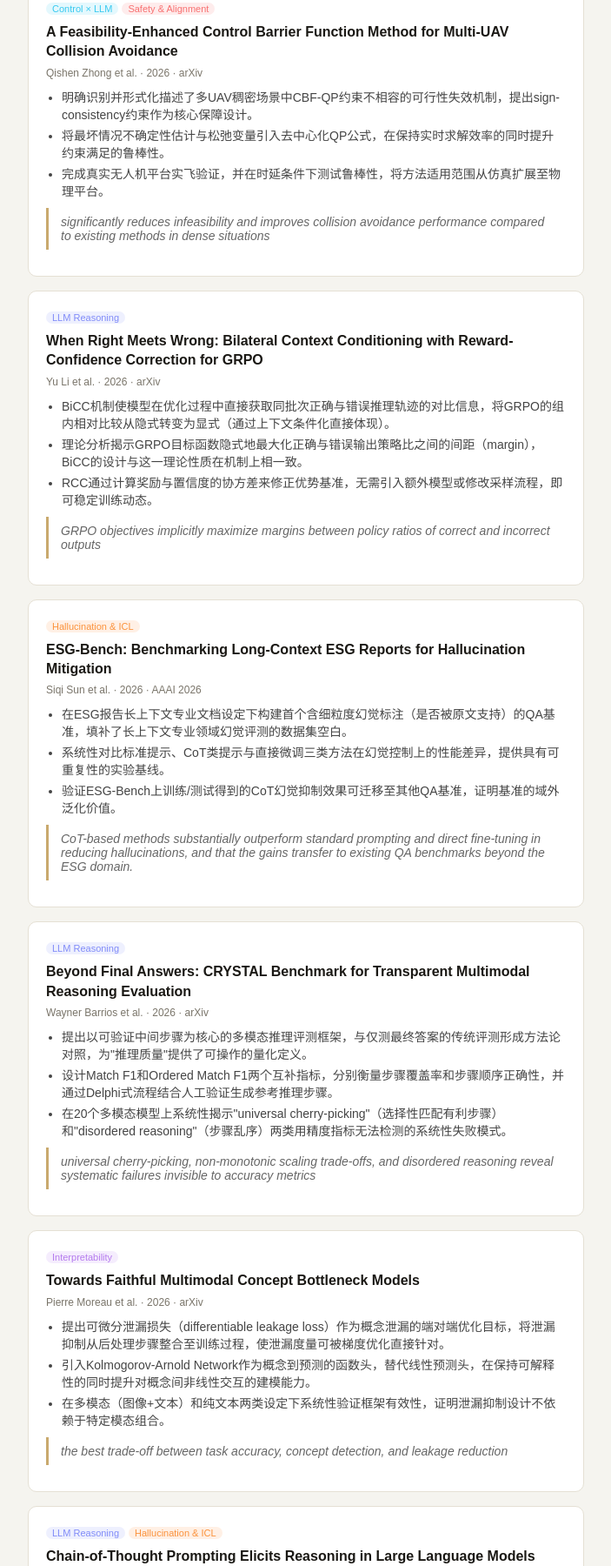
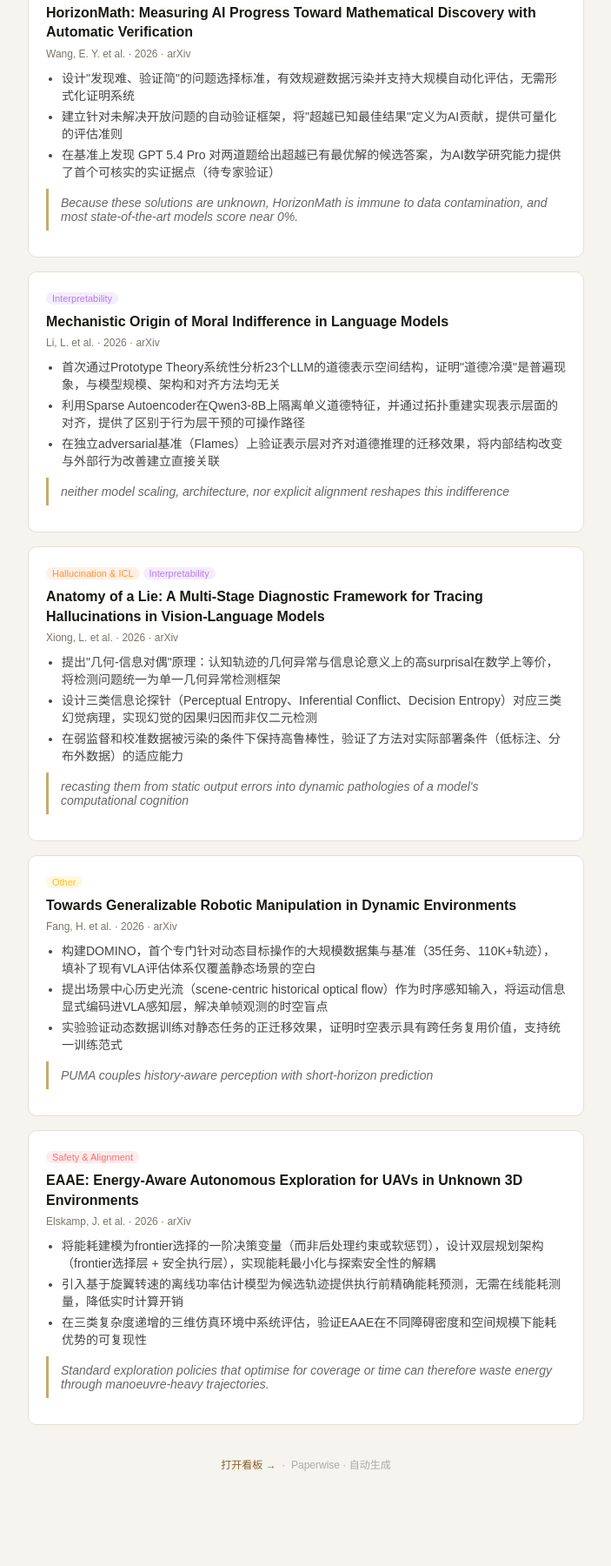
Before and after one commit to XTERY11/paper-intelligence, a plain HTML site: page email_preview.html in a window 1280 px wide. Shown: the part 298-2098 px from the top of the page at 87% size, without its empty margins (288-991 px from the left). After the commit the page ends 2039 px from the top, so only its background shows below. Drawn offline with Linux system fonts and the light colour scheme.

Commit message:
update: 2026-03-17 15:24

```diff
--- a/email_preview.html
+++ b/email_preview.html
@@ -7,91 +7,79 @@
   <!-- Header -->
   <div style="background:#1a1814;border-radius:12px;padding:24px 28px;margin-bottom:20px;color:#fff">
     <div style="font-size:20px;font-weight:600">Paper Intelligence <span style="opacity:.5;font-size:14px">学术情报</span></div>
-    <div style="font-size:13px;opacity:.6;margin-top:4px">2026-03-16 · 每日摘要</div>
+    <div style="font-size:13px;opacity:.6;margin-top:4px">2026-03-17 · 每日摘要</div>
   </div>
 
   <!-- Greeting -->
   <div style="background:#fff;border-radius:10px;padding:18px 22px;margin-bottom:16px;
               border-left:4px solid #c9a96e;font-size:15px;color:#444">
-    论文海里捞出几颗明珠， 今日新增 <strong style="color:#8b5e2a">6</strong> 篇论文。
+    论文海里捞出几颗明珠， 今日新增 <strong style="color:#8b5e2a">5</strong> 篇论文。
   </div>
 
   <!-- Topic summary -->
-  <div style="margin-bottom:16px"><span style="display:inline-block;margin:2px 4px;padding:2px 10px;border-radius:12px;background:#818cf8;color:#fff;font-size:12px">LLM Reasoning (3)</span><span style="display:inline-block;margin:2px 4px;padding:2px 10px;border-radius:12px;background:#b57bee;color:#fff;font-size:12px">Interpretability (1)</span><span style="display:inline-block;margin:2px 4px;padding:2px 10px;border-radius:12px;background:#38c9f0;color:#fff;font-size:12px">Control × LLM (1)</span><span style="display:inline-block;margin:2px 4px;padding:2px 10px;border-radius:12px;background:#fb923c;color:#fff;font-size:12px">Hallucination & ICL (2)</span><span style="display:inline-block;margin:2px 4px;padding:2px 10px;border-radius:12px;background:#f87171;color:#fff;font-size:12px">Safety & Alignment (1)</span></div>
+  <div style="margin-bottom:16px"><span style="display:inline-block;margin:2px 4px;padding:2px 10px;border-radius:12px;background:#818cf8;color:#fff;font-size:12px">LLM Reasoning (1)</span><span style="display:inline-block;margin:2px 4px;padding:2px 10px;border-radius:12px;background:#b57bee;color:#fff;font-size:12px">Interpretability (2)</span><span style="display:inline-block;margin:2px 4px;padding:2px 10px;border-radius:12px;background:#fb923c;color:#fff;font-size:12px">Hallucination & ICL (1)</span><span style="display:inline-block;margin:2px 4px;padding:2px 10px;border-radius:12px;background:#f87171;color:#fff;font-size:12px">Safety & Alignment (1)</span><span style="display:inline-block;margin:2px 4px;padding:2px 10px;border-radius:12px;background:#fbbf24;color:#fff;font-size:12px">Other (1)</span></div>
 
   <!-- Paper cards -->
 
         <div style="background:#fff;border:1px solid #e5e0d4;border-radius:10px;
                     padding:20px;margin-bottom:16px">
-          <div style="margin-bottom:8px"><span style="font-size:11px;padding:1px 7px;border-radius:10px;background:#38c9f022;color:#38c9f0;margin-right:4px">Control × LLM</span><span style="font-size:11px;padding:1px 7px;border-radius:10px;background:#f8717122;color:#f87171;margin-right:4px">Safety & Alignment</span></div>
+          <div style="margin-bottom:8px"><span style="font-size:11px;padding:1px 7px;border-radius:10px;background:#818cf822;color:#818cf8;margin-right:4px">LLM Reasoning</span></div>
           <h3 style="margin:0 0 6px;font-size:16px;color:#1a1814;line-height:1.4">
-            <a href="#" style="color:#1a1814;text-decoration:none">A Feasibility-Enhanced Control Barrier Function Method for Multi-UAV Collision Avoidance</a>
+            <a href="#" style="color:#1a1814;text-decoration:none">HorizonMath: Measuring AI Progress Toward Mathematical Discovery with Automatic Verification</a>
           </h3>
           <div style="font-size:12px;color:#7a756a;margin-bottom:10px">
-            Qishen Zhong et al. · 2026 · arXiv
+            Wang, E. Y. et al. · 2026 · arXiv
           </div>
-          <ul style="margin:8px 0;padding-left:18px"><li style="margin:4px 0;font-size:14px;color:#444">明确识别并形式化描述了多UAV稠密场景中CBF-QP约束不相容的可行性失效机制，提出sign-consistency约束作为核心保障设计。</li><li style="margin:4px 0;font-size:14px;color:#444">将最坏情况不确定性估计与松弛变量引入去中心化QP公式，在保持实时求解效率的同时提升约束满足的鲁棒性。</li><li style="margin:4px 0;font-size:14px;color:#444">完成真实无人机平台实飞验证，并在时延条件下测试鲁棒性，将方法适用范围从仿真扩展至物理平台。</li></ul>
-          <blockquote style="margin:10px 0;padding:8px 14px;border-left:3px solid #c9a96e;font-style:italic;color:#666;font-size:14px">significantly reduces infeasibility and improves collision avoidance performance compared to existing methods in dense situations</blockquote>
-        </div>
-        <div style="background:#fff;border:1px solid #e5e0d4;border-radius:10px;
-                    padding:20px;margin-bottom:16px">
-          <div style="margin-bottom:8px"><span style="font-size:11px;padding:1px 7px;border-radius:10px;background:#818cf822;color:#818cf8;margin-right:4px">LLM Reasoning</span></div>
-          <h3 style="margin:0 0 6px;font-size:16px;color:#1a1814;line-height:1.4">
-            <a href="#" style="color:#1a1814;text-decoration:none">When Right Meets Wrong: Bilateral Context Conditioning with Reward-Confidence Correction for GRPO</a>
-          </h3>
-          <div style="font-size:12px;color:#7a756a;margin-bottom:10px">
-            Yu Li et al. · 2026 · arXiv
-          </div>
-          <ul style="margin:8px 0;padding-left:18px"><li style="margin:4px 0;font-size:14px;color:#444">BiCC机制使模型在优化过程中直接获取同批次正确与错误推理轨迹的对比信息，将GRPO的组内相对比较从隐式转变为显式（通过上下文条件化直接体现）。</li><li style="margin:4px 0;font-size:14px;color:#444">理论分析揭示GRPO目标函数隐式地最大化正确与错误输出策略比之间的间距（margin），BiCC的设计与这一理论性质在机制上相一致。</li><li style="margin:4px 0;font-size:14px;color:#444">RCC通过计算奖励与置信度的协方差来修正优势基准，无需引入额外模型或修改采样流程，即可稳定训练动态。</li></ul>
-          <blockquote style="margin:10px 0;padding:8px 14px;border-left:3px solid #c9a96e;font-style:italic;color:#666;font-size:14px">GRPO objectives implicitly maximize margins between policy ratios of correct and incorrect outputs</blockquote>
-        </div>
-        <div style="background:#fff;border:1px solid #e5e0d4;border-radius:10px;
-                    padding:20px;margin-bottom:16px">
-          <div style="margin-bottom:8px"><span style="font-size:11px;padding:1px 7px;border-radius:10px;background:#fb923c22;color:#fb923c;margin-right:4px">Hallucination & ICL</span></div>
-          <h3 style="margin:0 0 6px;font-size:16px;color:#1a1814;line-height:1.4">
-            <a href="#" style="color:#1a1814;text-decoration:none">ESG-Bench: Benchmarking Long-Context ESG Reports for Hallucination Mitigation</a>
-          </h3>
-          <div style="font-size:12px;color:#7a756a;margin-bottom:10px">
-            Siqi Sun et al. · 2026 · AAAI 2026
-          </div>
-          <ul style="margin:8px 0;padding-left:18px"><li style="margin:4px 0;font-size:14px;color:#444">在ESG报告长上下文专业文档设定下构建首个含细粒度幻觉标注（是否被原文支持）的QA基准，填补了长上下文专业领域幻觉评测的数据集空白。</li><li style="margin:4px 0;font-size:14px;color:#444">系统性对比标准提示、CoT类提示与直接微调三类方法在幻觉控制上的性能差异，提供具有可重复性的实验基线。</li><li style="margin:4px 0;font-size:14px;color:#444">验证ESG-Bench上训练/测试得到的CoT幻觉抑制效果可迁移至其他QA基准，证明基准的域外泛化价值。</li></ul>
-          <blockquote style="margin:10px 0;padding:8px 14px;border-left:3px solid #c9a96e;font-style:italic;color:#666;font-size:14px">CoT-based methods substantially outperform standard prompting and direct fine-tuning in reducing hallucinations, and that the gains transfer to existing QA benchmarks beyond the ESG domain.</blockquote>
-        </div>
-        <div style="background:#fff;border:1px solid #e5e0d4;border-radius:10px;
-                    padding:20px;margin-bottom:16px">
-          <div style="margin-bottom:8px"><span style="font-size:11px;padding:1px 7px;border-radius:10px;background:#818cf822;color:#818cf8;margin-right:4px">LLM Reasoning</span></div>
-          <h3 style="margin:0 0 6px;font-size:16px;color:#1a1814;line-height:1.4">
-            <a href="#" style="color:#1a1814;text-decoration:none">Beyond Final Answers: CRYSTAL Benchmark for Transparent Multimodal Reasoning Evaluation</a>
-          </h3>
-          <div style="font-size:12px;color:#7a756a;margin-bottom:10px">
-            Wayner Barrios et al. · 2026 · arXiv
-          </div>
-          <ul style="margin:8px 0;padding-left:18px"><li style="margin:4px 0;font-size:14px;color:#444">提出以可验证中间步骤为核心的多模态推理评测框架，与仅测最终答案的传统评测形成方法论对照，为"推理质量"提供了可操作的量化定义。</li><li style="margin:4px 0;font-size:14px;color:#444">设计Match F1和Ordered Match F1两个互补指标，分别衡量步骤覆盖率和步骤顺序正确性，并通过Delphi式流程结合人工验证生成参考推理步骤。</li><li style="margin:4px 0;font-size:14px;color:#444">在20个多模态模型上系统性揭示"universal cherry-picking"（选择性匹配有利步骤）和"disordered reasoning"（步骤乱序）两类用精度指标无法检测的系统性失败模式。</li></ul>
-          <blockquote style="margin:10px 0;padding:8px 14px;border-left:3px solid #c9a96e;font-style:italic;color:#666;font-size:14px">universal cherry-picking, non-monotonic scaling trade-offs, and disordered reasoning reveal systematic failures invisible to accuracy metrics</blockquote>
+          <ul style="margin:8px 0;padding-left:18px"><li style="margin:4px 0;font-size:14px;color:#444">设计"发现难、验证简"的问题选择标准，有效规避数据污染并支持大规模自动化评估，无需形式化证明系统</li><li style="margin:4px 0;font-size:14px;color:#444">建立针对未解决开放问题的自动验证框架，将"超越已知最佳结果"定义为AI贡献，提供可量化的评估准则</li><li style="margin:4px 0;font-size:14px;color:#444">在基准上发现 GPT 5.4 Pro 对两道题给出超越已有最优解的候选答案，为AI数学研究能力提供了首个可核实的实证据点（待专家验证）</li></ul>
+          <blockquote style="margin:10px 0;padding:8px 14px;border-left:3px solid #c9a96e;font-style:italic;color:#666;font-size:14px">Because these solutions are unknown, HorizonMath is immune to data contamination, and most state-of-the-art models score near 0%.</blockquote>
         </div>
         <div style="background:#fff;border:1px solid #e5e0d4;border-radius:10px;
                     padding:20px;margin-bottom:16px">
           <div style="margin-bottom:8px"><span style="font-size:11px;padding:1px 7px;border-radius:10px;background:#b57bee22;color:#b57bee;margin-right:4px">Interpretability</span></div>
           <h3 style="margin:0 0 6px;font-size:16px;color:#1a1814;line-height:1.4">
-            <a href="#" style="color:#1a1814;text-decoration:none">Towards Faithful Multimodal Concept Bottleneck Models</a>
+            <a href="#" style="color:#1a1814;text-decoration:none">Mechanistic Origin of Moral Indifference in Language Models</a>
           </h3>
           <div style="font-size:12px;color:#7a756a;margin-bottom:10px">
-            Pierre Moreau et al. · 2026 · arXiv
+            Li, L. et al. · 2026 · arXiv
           </div>
-          <ul style="margin:8px 0;padding-left:18px"><li style="margin:4px 0;font-size:14px;color:#444">提出可微分泄漏损失（differentiable leakage loss）作为概念泄漏的端对端优化目标，将泄漏抑制从后处理步骤整合至训练过程，使泄漏度量可被梯度优化直接针对。</li><li style="margin:4px 0;font-size:14px;color:#444">引入Kolmogorov-Arnold Network作为概念到预测的函数头，替代线性预测头，在保持可解释性的同时提升对概念间非线性交互的建模能力。</li><li style="margin:4px 0;font-size:14px;color:#444">在多模态（图像+文本）和纯文本两类设定下系统性验证框架有效性，证明泄漏抑制设计不依赖于特定模态组合。</li></ul>
-          <blockquote style="margin:10px 0;padding:8px 14px;border-left:3px solid #c9a96e;font-style:italic;color:#666;font-size:14px">the best trade-off between task accuracy, concept detection, and leakage reduction</blockquote>
+          <ul style="margin:8px 0;padding-left:18px"><li style="margin:4px 0;font-size:14px;color:#444">首次通过Prototype Theory系统性分析23个LLM的道德表示空间结构，证明"道德冷漠"是普遍现象，与模型规模、架构和对齐方法均无关</li><li style="margin:4px 0;font-size:14px;color:#444">利用Sparse Autoencoder在Qwen3-8B上隔离单义道德特征，并通过拓扑重建实现表示层面的对齐，提供了区别于行为层干预的可操作路径</li><li style="margin:4px 0;font-size:14px;color:#444">在独立adversarial基准（Flames）上验证表示层对齐对道德推理的迁移效果，将内部结构改变与外部行为改善建立直接关联</li></ul>
+          <blockquote style="margin:10px 0;padding:8px 14px;border-left:3px solid #c9a96e;font-style:italic;color:#666;font-size:14px">neither model scaling, architecture, nor explicit alignment reshapes this indifference</blockquote>
         </div>
         <div style="background:#fff;border:1px solid #e5e0d4;border-radius:10px;
                     padding:20px;margin-bottom:16px">
-          <div style="margin-bottom:8px"><span style="font-size:11px;padding:1px 7px;border-radius:10px;background:#818cf822;color:#818cf8;margin-right:4px">LLM Reasoning</span><span style="font-size:11px;padding:1px 7px;border-radius:10px;background:#fb923c22;color:#fb923c;margin-right:4px">Hallucination & ICL</span></div>
+          <div style="margin-bottom:8px"><span style="font-size:11px;padding:1px 7px;border-radius:10px;background:#fb923c22;color:#fb923c;margin-right:4px">Hallucination & ICL</span><span style="font-size:11px;padding:1px 7px;border-radius:10px;background:#b57bee22;color:#b57bee;margin-right:4px">Interpretability</span></div>
           <h3 style="margin:0 0 6px;font-size:16px;color:#1a1814;line-height:1.4">
-            <a href="#" style="color:#1a1814;text-decoration:none">Chain-of-Thought Prompting Elicits Reasoning in Large Language Models</a>
+            <a href="#" style="color:#1a1814;text-decoration:none">Anatomy of a Lie: A Multi-Stage Diagnostic Framework for Tracing Hallucinations in Vision-Language Models</a>
           </h3>
           <div style="font-size:12px;color:#7a756a;margin-bottom:10px">
-            Wei, J. et al. · 2022 · NeurIPS
+            Xiong, L. et al. · 2026 · arXiv
           </div>
-          <ul style="margin:8px 0;padding-left:18px"><li style="margin:4px 0;font-size:14px;color:#444">首次系统验证了自然语言推理链可作为 prompting 格式提升 LLM 复杂推理能力</li><li style="margin:4px 0;font-size:14px;color:#444">发现 CoT 能力是超大规模模型（>100B）的涌现特性，小模型无效</li><li style="margin:4px 0;font-size:14px;color:#444">证明 CoT 无需微调，仅 prompting 即可迁移至多种推理类型（算术/常识/符号）</li></ul>
-          <blockquote style="margin:10px 0;padding:8px 14px;border-left:3px solid #c9a96e;font-style:italic;color:#666;font-size:14px">We find that chain-of-thought prompting does not positively impact performance for small models, and only yields performance gains when used with models of ∼100B parameters.</blockquote>
+          <ul style="margin:8px 0;padding-left:18px"><li style="margin:4px 0;font-size:14px;color:#444">提出"几何-信息对偶"原理：认知轨迹的几何异常与信息论意义上的高surprisal在数学上等价，将检测问题统一为单一几何异常检测框架</li><li style="margin:4px 0;font-size:14px;color:#444">设计三类信息论探针（Perceptual Entropy、Inferential Conflict、Decision Entropy）对应三类幻觉病理，实现幻觉的因果归因而非仅二元检测</li><li style="margin:4px 0;font-size:14px;color:#444">在弱监督和校准数据被污染的条件下保持高鲁棒性，验证了方法对实际部署条件（低标注、分布外数据）的适应能力</li></ul>
+          <blockquote style="margin:10px 0;padding:8px 14px;border-left:3px solid #c9a96e;font-style:italic;color:#666;font-size:14px">recasting them from static output errors into dynamic pathologies of a model's computational cognition</blockquote>
+        </div>
+        <div style="background:#fff;border:1px solid #e5e0d4;border-radius:10px;
+                    padding:20px;margin-bottom:16px">
+          <div style="margin-bottom:8px"><span style="font-size:11px;padding:1px 7px;border-radius:10px;background:#fbbf2422;color:#fbbf24;margin-right:4px">Other</span></div>
+          <h3 style="margin:0 0 6px;font-size:16px;color:#1a1814;line-height:1.4">
+            <a href="#" style="color:#1a1814;text-decoration:none">Towards Generalizable Robotic Manipulation in Dynamic Environments</a>
+          </h3>
+          <div style="font-size:12px;color:#7a756a;margin-bottom:10px">
+            Fang, H. et al. · 2026 · arXiv
+          </div>
+          <ul style="margin:8px 0;padding-left:18px"><li style="margin:4px 0;font-size:14px;color:#444">构建DOMINO，首个专门针对动态目标操作的大规模数据集与基准（35任务、110K+轨迹），填补了现有VLA评估体系仅覆盖静态场景的空白</li><li style="margin:4px 0;font-size:14px;color:#444">提出场景中心历史光流（scene-centric historical optical flow）作为时序感知输入，将运动信息显式编码进VLA感知层，解决单帧观测的时空盲点</li><li style="margin:4px 0;font-size:14px;color:#444">实验验证动态数据训练对静态任务的正迁移效果，证明时空表示具有跨任务复用价值，支持统一训练范式</li></ul>
+          <blockquote style="margin:10px 0;padding:8px 14px;border-left:3px solid #c9a96e;font-style:italic;color:#666;font-size:14px">PUMA couples history-aware perception with short-horizon prediction</blockquote>
+        </div>
+        <div style="background:#fff;border:1px solid #e5e0d4;border-radius:10px;
+                    padding:20px;margin-bottom:16px">
+          <div style="margin-bottom:8px"><span style="font-size:11px;padding:1px 7px;border-radius:10px;background:#f8717122;color:#f87171;margin-right:4px">Safety & Alignment</span></div>
+          <h3 style="margin:0 0 6px;font-size:16px;color:#1a1814;line-height:1.4">
+            <a href="#" style="color:#1a1814;text-decoration:none">EAAE: Energy-Aware Autonomous Exploration for UAVs in Unknown 3D Environments</a>
+          </h3>
+          <div style="font-size:12px;color:#7a756a;margin-bottom:10px">
+            Elskamp, J. et al. · 2026 · arXiv
+          </div>
+          <ul style="margin:8px 0;padding-left:18px"><li style="margin:4px 0;font-size:14px;color:#444">将能耗建模为frontier选择的一阶决策变量（而非后处理约束或软惩罚），设计双层规划架构（frontier选择层 + 安全执行层），实现能耗最小化与探索安全性的解耦</li><li style="margin:4px 0;font-size:14px;color:#444">引入基于旋翼转速的离线功率估计模型为候选轨迹提供执行前精确能耗预测，无需在线能耗测量，降低实时计算开销</li><li style="margin:4px 0;font-size:14px;color:#444">在三类复杂度递增的三维仿真环境中系统评估，验证EAAE在不同障碍密度和空间规模下能耗优势的可复现性</li></ul>
+          <blockquote style="margin:10px 0;padding:8px 14px;border-left:3px solid #c9a96e;font-style:italic;color:#666;font-size:14px">Standard exploration policies that optimise for coverage or time can therefore waste energy through manoeuvre-heavy trajectories.</blockquote>
         </div>
 
   <!-- Footer -->
```
Also changed, not shown: 2 other files.
